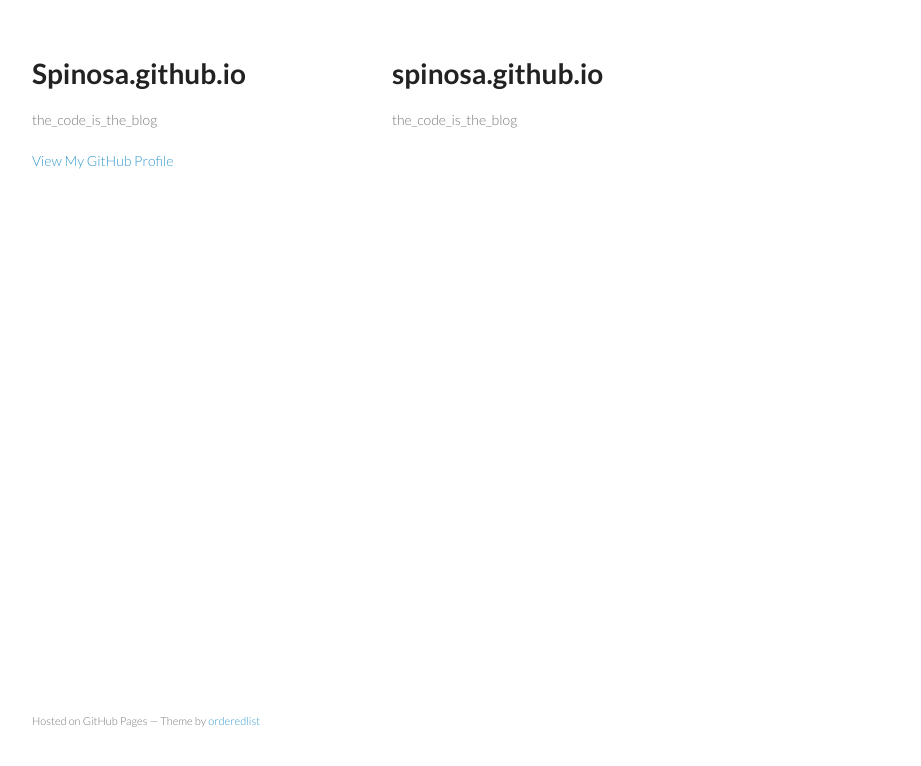
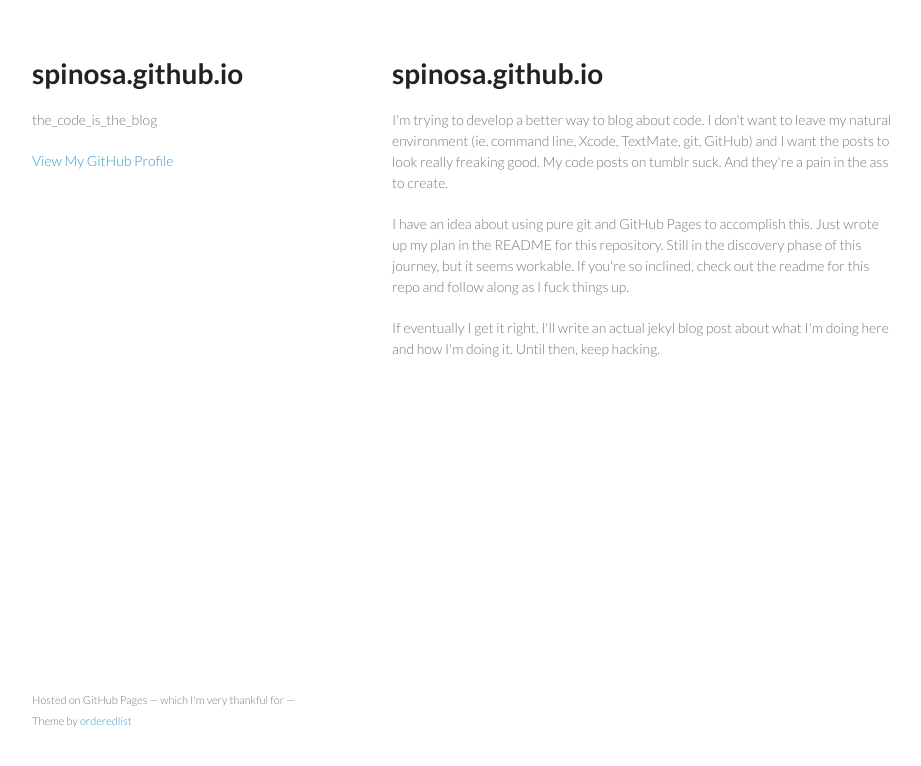
Before and after one commit to spinosa/spinosa.github.io, a plain HTML site: page index.html in a window 1280 px wide. Shown: the whole page, without its empty margins (178-1099 px from the left). Drawn offline with Linux system fonts and the light colour scheme.

Commit message:
some updates about the plan of attack

```diff
--- a/index.html
+++ b/index.html
@@ -3,7 +3,7 @@
   <head>
     <meta charset="utf-8">
     <meta http-equiv="X-UA-Compatible" content="chrome=1">
-    <title>Spinosa.github.io by spinosa</title>
+    <title>the_code_is_the_blog</title>
 
     <link rel="stylesheet" href="stylesheets/styles.css">
     <link rel="stylesheet" href="stylesheets/pygment_trac.css">
@@ -15,7 +15,7 @@
   <body>
     <div class="wrapper">
       <header>
-        <h1>Spinosa.github.io</h1>
+        <h1>spinosa.github.io</h1>
         <p>the_code_is_the_blog</p>
 
 
@@ -26,10 +26,16 @@
         <h1>
 <a name="spinosagithubio" class="anchor" href="#spinosagithubio"><span class="octicon octicon-link"></span></a>spinosa.github.io</h1>
 
-<p>the_code_is_the_blog</p>
+<p>I'm trying to develop a better way to blog about code.  I don't want to leave my natural environment (ie. command line, Xcode, TextMate, git, GitHub) and I want the posts to look really freaking good.  My code posts on tumblr suck.  And they're a pain in the ass to create.</p>
+
+<p> I have an idea about using pure git and GitHub Pages to accomplish this.  Just wrote up my plan in the README for this repository.  Still in the discovery phase of this journey, but it seems workable.  If you're so inclined, check out the readme for this repo and follow along as I fuck things up.</p>
+
+<p>If eventually I get it right, I'll write an actual jekyl blog post about what I'm doing here and how I'm doing it.  Until then, keep hacking.</p>
+
+
       </section>
       <footer>
-        <p><small>Hosted on GitHub Pages &mdash; Theme by <a href="https://github.com/orderedlist">orderedlist</a></small></p>
+        <p><small>Hosted on GitHub Pages &mdash; which I'm very thankful for &mdash; Theme by <a href="https://github.com/orderedlist">orderedlist</a></small></p>
       </footer>
     </div>
     <script src="javascripts/scale.fix.js"></script>
--- a/params.json
+++ b/params.json
@@ -1 +1 @@
-{"name":"Spinosa.github.io","tagline":"the_code_is_the_blog","body":"spinosa.github.io\r\n=================\r\n\r\nthe_code_is_the_blog\r\n","google":"UA-42597467-1","note":"Don't delete this file! It's used internally to help with page regeneration."}
+{"name":"spinosa.github.io","tagline":"the_code_is_the_blog","body":"spinosa.github.io\r\n=================\r\n\r\nthe_code_is_the_blog\r\n","google":"UA-42597467-1","note":"Don't delete this file! It's used internally to help with page regeneration."}
```
Also changed, not shown: 1 other file.
